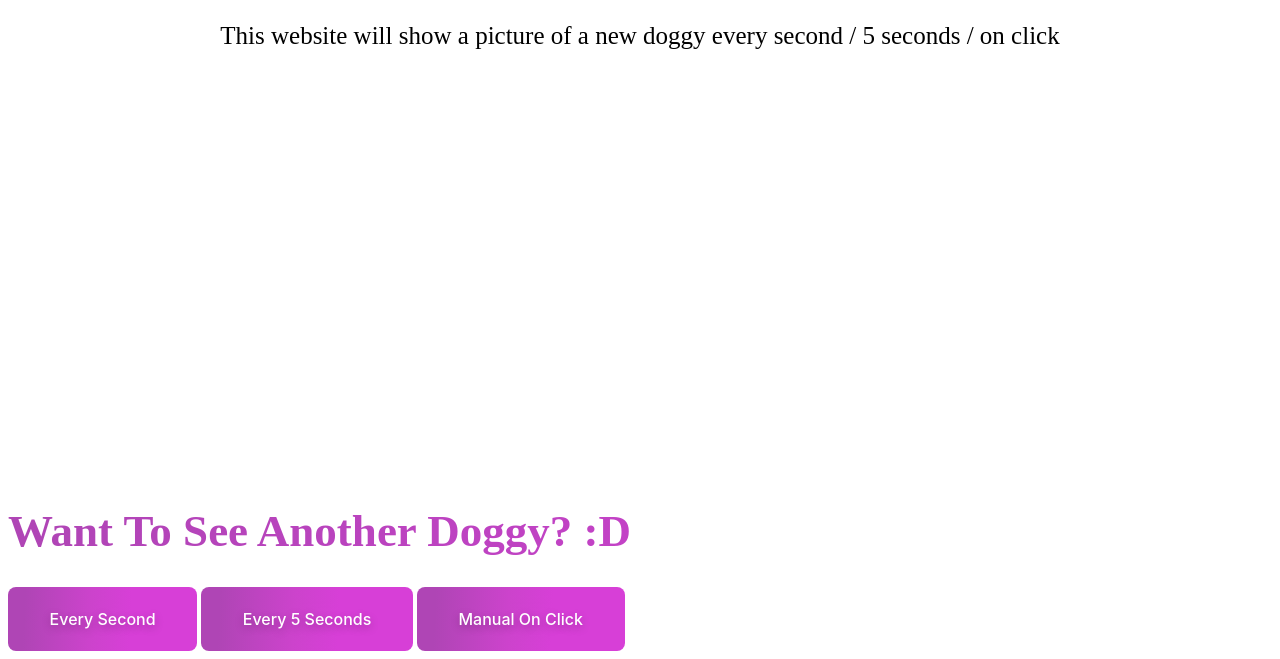
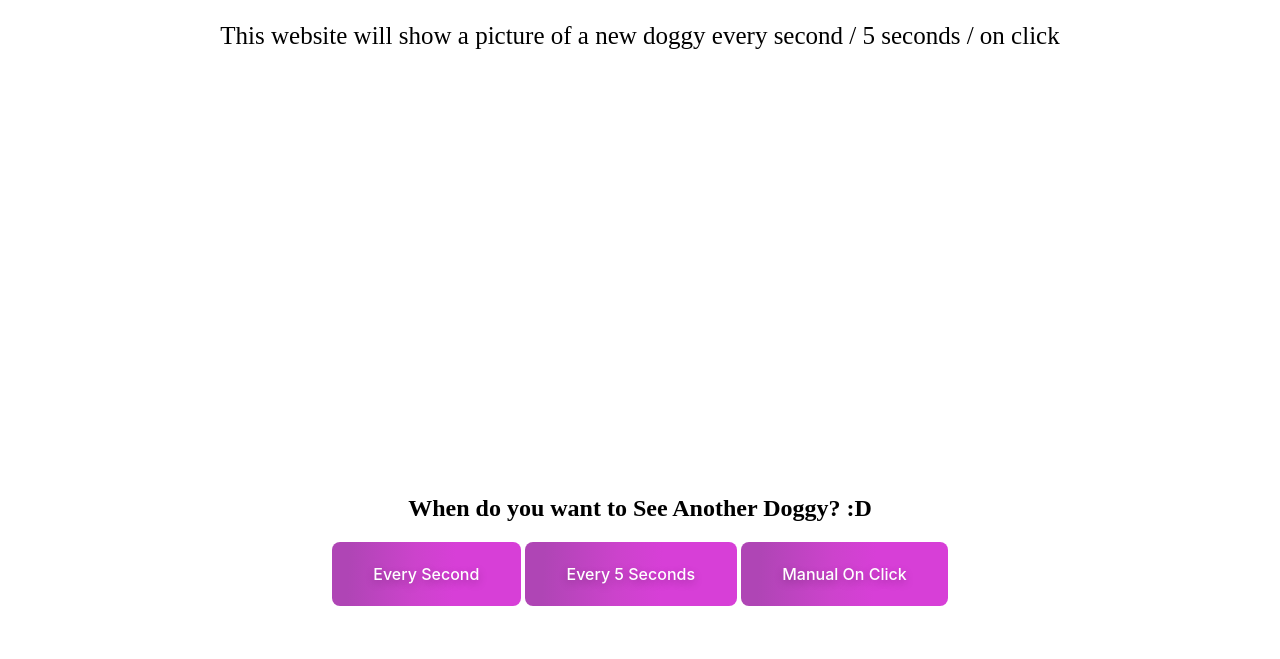
Before and after one commit to IfatNeumann/ApiProject, a plain HTML site: page index.html in a window 1280 px wide. Shown: the part 205-864 px from the top of the page. After the commit the page ends 819 px from the top, so only its background shows below. Drawn offline with Linux system fonts and the light colour scheme; no server answers.

Commit message:
center all

```diff
--- a/index.html
+++ b/index.html
@@ -23,14 +23,15 @@
             This website will show a picture of a new doggy
             every second / 5 seconds / on click</p>
         <img id="doggyImg" style="height: 400px;" onclick="updateInterval()">
-    </div>
+
     <div>
-        <h1 style="font-size: 45px;">Want To See Another Doggy? :D</h1>
+        <h2>When do you want to See Another Doggy? :D</h2>
     </div>
     <div>
         <button class="button-36" role="button" onclick="updateInterval(1000)">Every Second</button>
         <button class="button-36" role="button" onclick="updateInterval(5000)">Every 5 Seconds</button>
         <button class="button-36" role="button" onclick="updateInterval()">Manual On Click</button>
     </div>
+</div>
 </body>
 </html>
```
Also changed, not shown: 1 other file.
